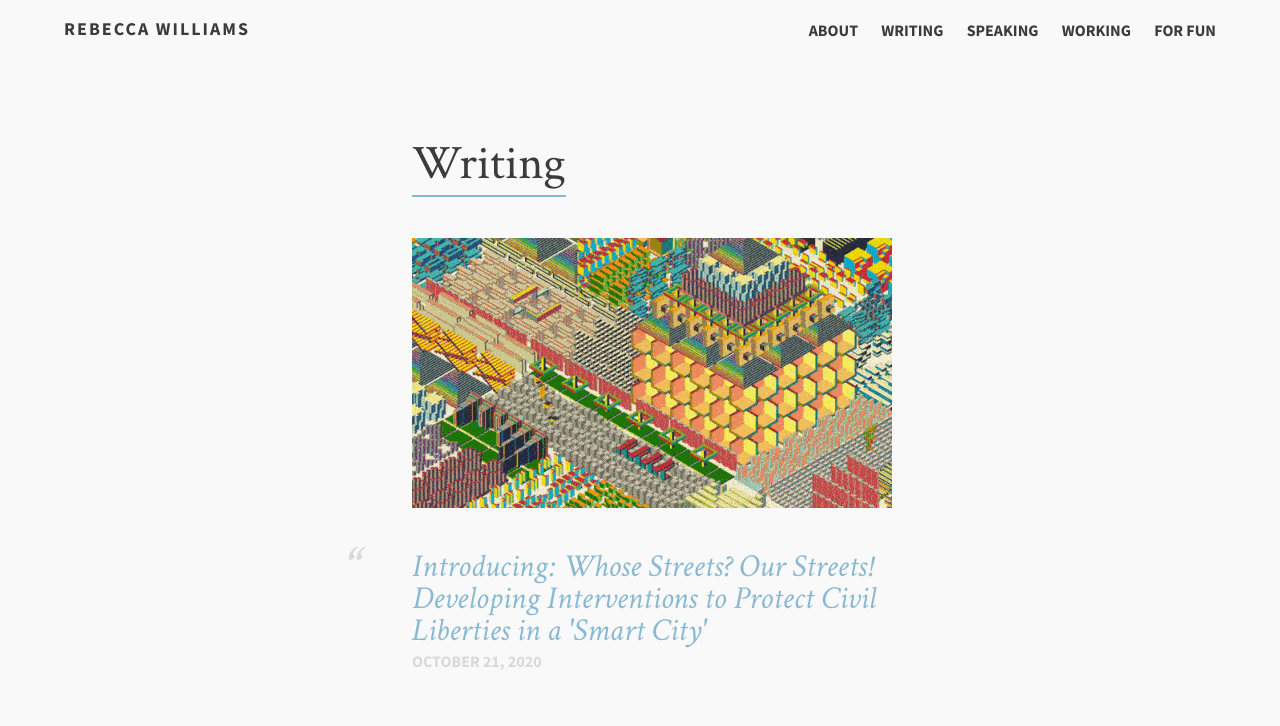
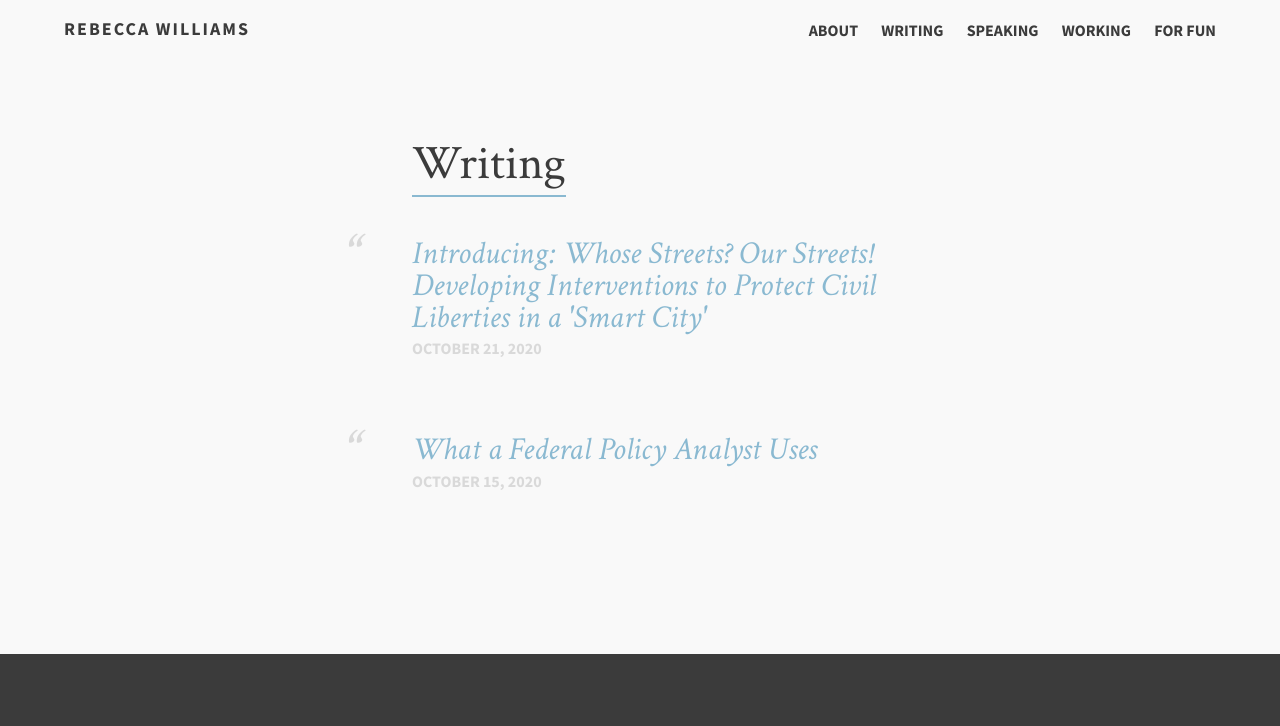
Before and after one commit to rebeccawilliams/rebeccawilliams.us, a Jekyll site: the page built from writing.md, in a window 1280 px wide. Shown: the top 726 px of the page. Built offline with Jekyll 4.4.1, drawn with Linux system fonts in a browser that asks for light colours; nearby versions of some CDN libraries; grey boxes are pictures that could not be loaded.

Commit message:
Update writing.html

```diff
--- a/_layouts/writing.html
+++ b/_layouts/writing.html
@@ -8,7 +8,7 @@
                   {% for post in site.posts %}
                   <li>
                     <div class="deets" itemscope itemtype="https://schema.org/BlogPosting" itemprop="blogPost">
-                        <p>{% if post.thumbnail %} <img src="{{ post.thumbnail }}" />{% endif %}</p>
+                        <!-- <p>{% if post.thumbnail %} <img src="{{ post.thumbnail }}" />{% endif %}</p> -->
                         <h1><a href="{{ site.url }}{{ post.url }}">{{ post.title }}</a></h1>
                         <p class="date"><time datetime="{{ post.date | date_to_xmlschema }}" itemprop="datePublished">{{ post.date | date: "%B %d, %Y" }}</time></p>
                         <p class="">{% if post.description %}{{ post.description  | strip_html | strip_newlines | truncate: 120 }}{% endif %}</p>
```
